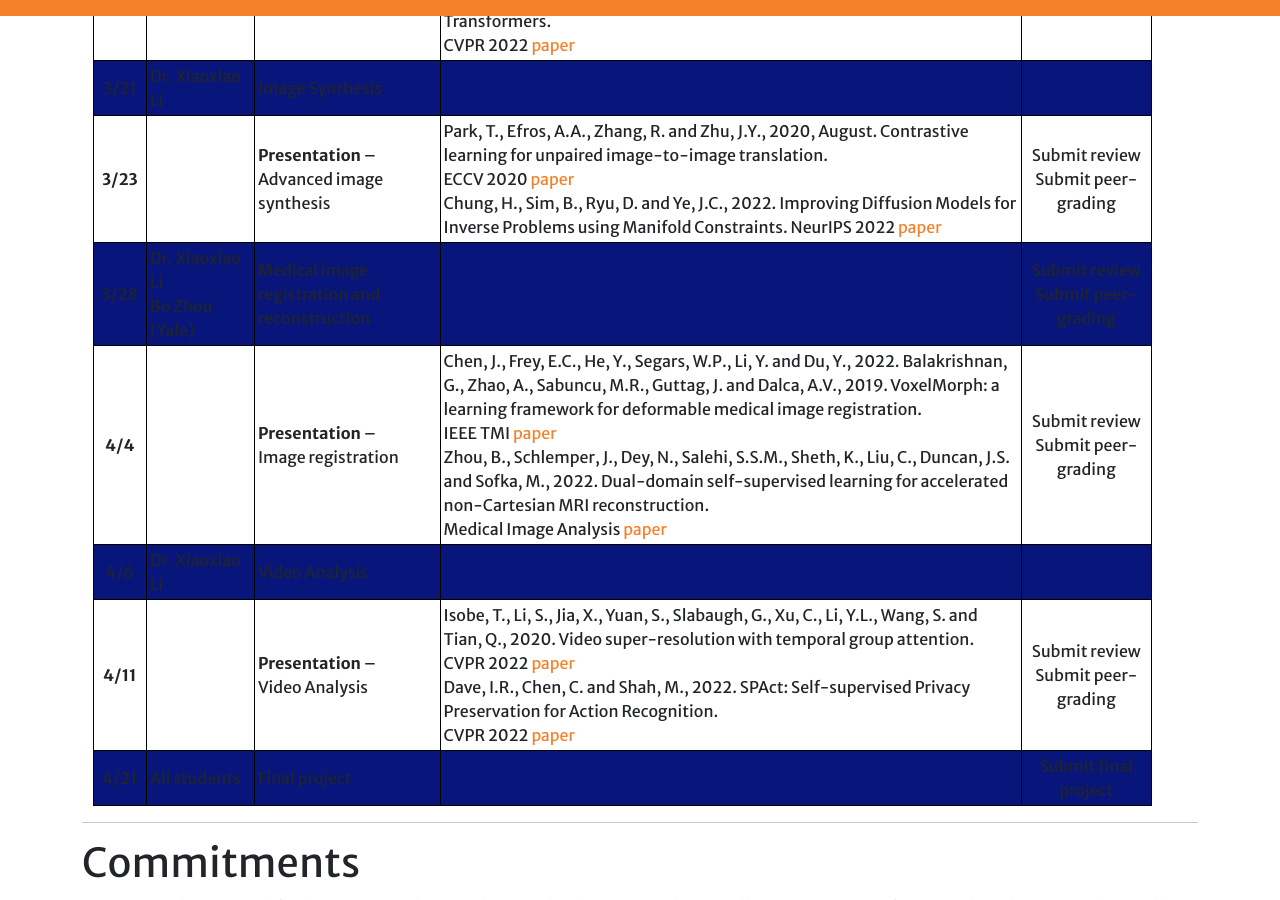
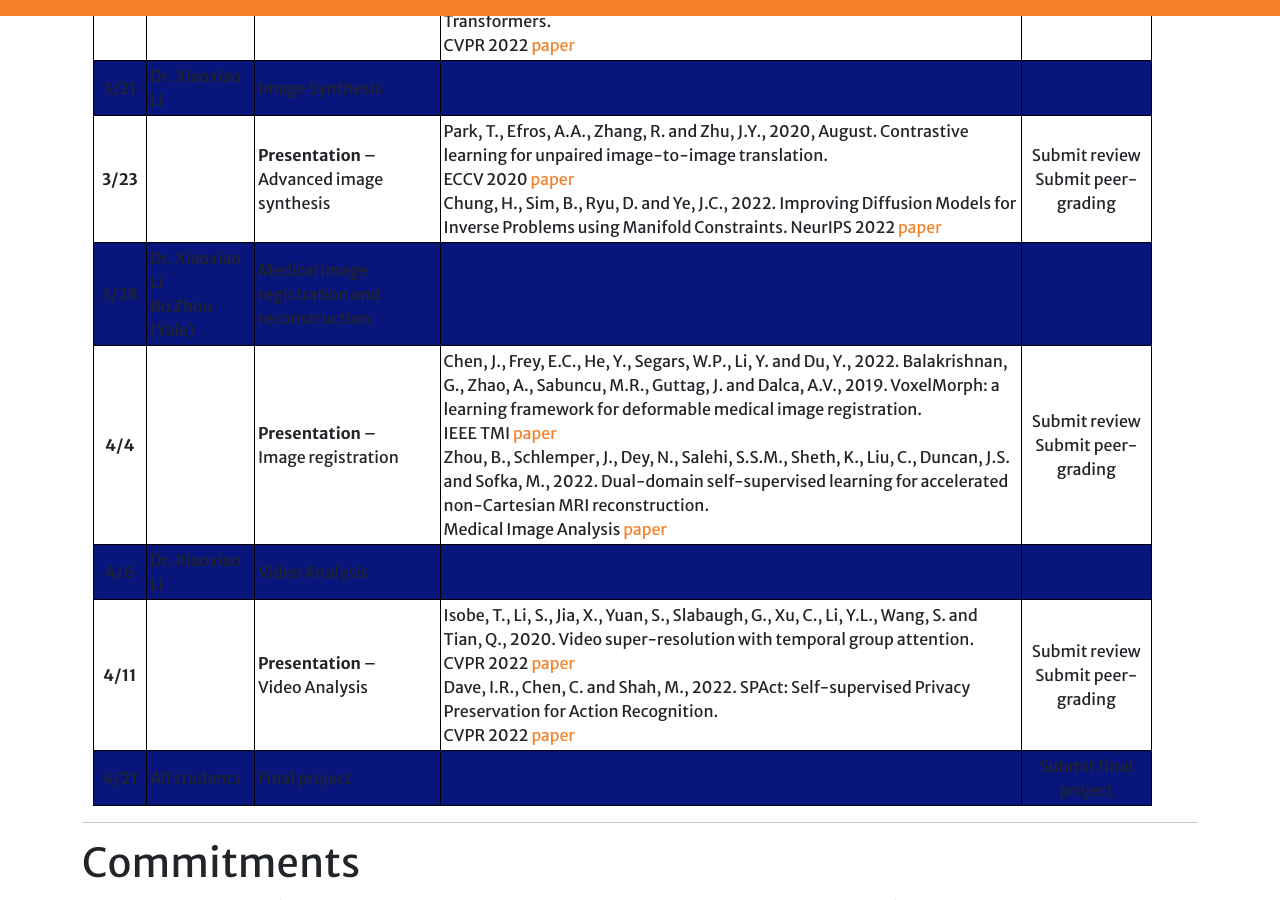
Before and after one commit to xxlya/EECE-570, a Jekyll site: the page built from index.md, in a window 1280 px wide and 900 px high, scrolled down 4144 px. Built offline with Jekyll 4.4.1, drawn with Linux system fonts in a browser that asks for light colours; a script that is not in the unit is left out; our own code applies the rules of GitHub Pages for plain Markdown files.

Commit message:
Update index.md

```diff
--- a/index.md
+++ b/index.md
@@ -125,7 +125,7 @@ Our schedule will be updated during the semesber. Please frequently check the sc
 | **3/16**  |                   | **Presentation** – <br>  Advanced image segmentation                           |  Isensee, F., Jaeger, P.F., Kohl, S.A., Petersen, J. and Maier-Hein, K.H., 2021. nnU-Net: a self-configuring method for deep learning-based biomedical image segmentation.  <br>  Nature methods [paper](https://www.nature.com/articles/s41592-020-01008-z)  <br>  Ru, L., Zhan, Y., Yu, B. and Du, B., 2022. Learning Affinity from Attention: End-to-End Weakly-Supervised Semantic Segmentation with Transformers. <br> CVPR 2022 [paper](https://arxiv.org/abs/2203.02664)            |                                   |
 | 3/21  | Dr. Xiaoxiao Li | Image Synthesis                                                      |                  |                                   |
 | **3/23**  |                   | **Presentation** – <br>  Advanced image synthesis                              | Park, T., Efros, A.A., Zhang, R. and Zhu, J.Y., 2020, August. Contrastive learning for unpaired image-to-image translation. <br> ECCV 2020 [paper](https://arxiv.org/pdf/2007.15651.pdf) <br> Chung, H., Sim, B., Ryu, D. and Ye, J.C., 2022. Improving Diffusion Models for Inverse Problems using Manifold Constraints. NeurIPS 2022 [paper](https://openreview.net/pdf?id=nJJjv0JDJju)      | Submit review <br> Submit peer-grading |
-| 3/28  | Dr. Xiaoxiao Li <br> Bo Zhou (Yale) | Medical image registration and reconstruction                                                 |                  | Submit review <br> Submit peer-grading |
+| 3/28  | Dr. Xiaoxiao Li <br> Bo Zhou (Yale) | Medical image registration and reconstruction                                                 |                  |  |
 | **4/4**   |                   | **Presentation** – <br>  Image registration                                    |   Chen, J., Frey, E.C., He, Y., Segars, W.P., Li, Y. and Du, Y., 2022. Balakrishnan, G., Zhao, A., Sabuncu, M.R., Guttag, J. and Dalca, A.V., 2019. VoxelMorph: a learning framework for deformable medical image registration. <br> IEEE TMI [paper](https://arxiv.org/pdf/1809.05231.pdf) <br>  Zhou, B., Schlemper, J., Dey, N., Salehi, S.S.M., Sheth, K., Liu, C., Duncan, J.S. and Sofka, M., 2022. Dual-domain self-supervised learning for accelerated non-Cartesian MRI reconstruction. <br> Medical Image Analysis [paper](https://www.sciencedirect.com/science/article/abs/pii/S1361841522001852)           |   Submit review <br> Submit peer-grading                                 |
 | 4/6   | Dr. Xiaoxiao Li | Video Analysis                                                   |                  |                            |
 | **4/11**  |                   | **Presentation** – <br> Video Analysis                                     | Isobe, T., Li, S., Jia, X., Yuan, S., Slabaugh, G., Xu, C., Li, Y.L., Wang, S. and Tian, Q., 2020. Video super-resolution with temporal group attention. <br> CVPR 2022 [paper](https://openaccess.thecvf.com/content_CVPR_2020/papers/Isobe_Video_Super-Resolution_With_Temporal_Group_Attention_CVPR_2020_paper.pdf) <br> Dave, I.R., Chen, C. and Shah, M., 2022. SPAct: Self-supervised Privacy Preservation for Action Recognition. <br> CVPR 2022 [paper](https://openaccess.thecvf.com/content/CVPR2022/papers/Dave_SPAct_Self-Supervised_Privacy_Preservation_for_Action_Recognition_CVPR_2022_paper.pdf)                   | Submit review <br> Submit peer-grading |
```
